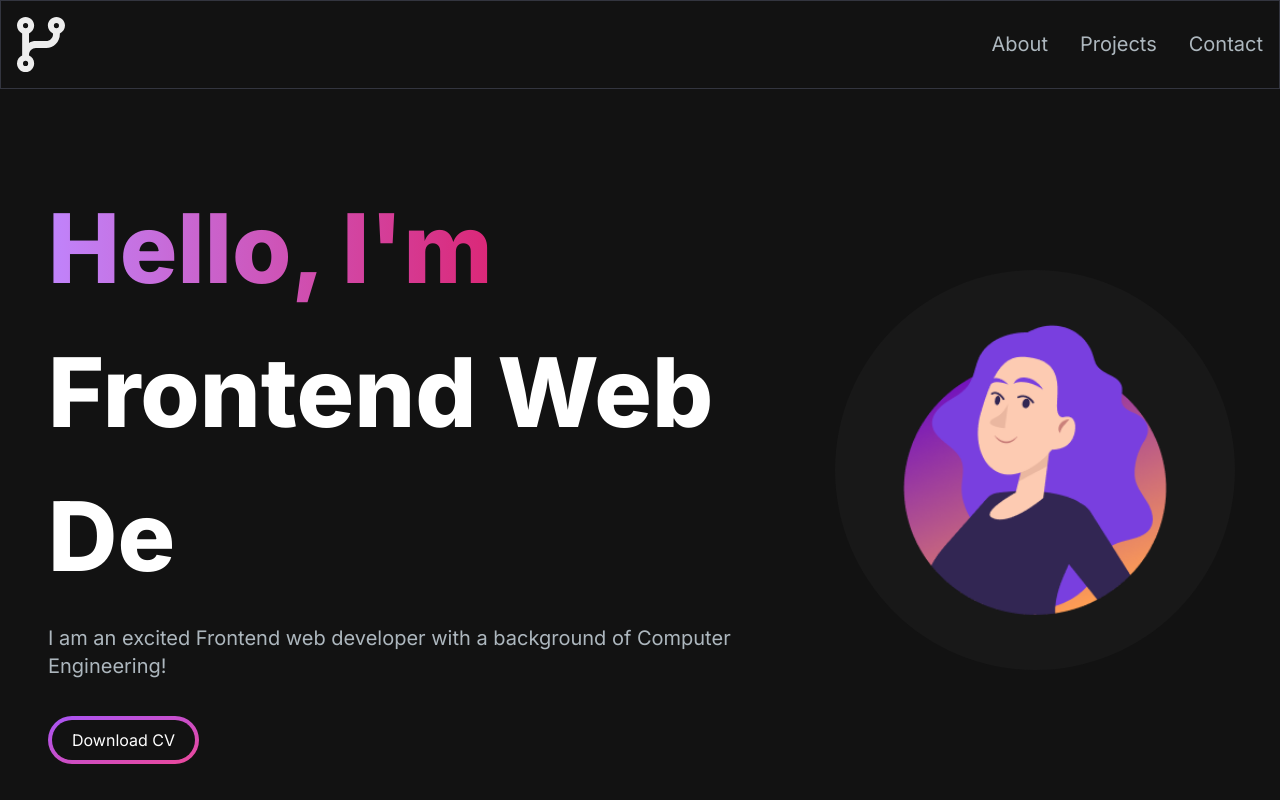
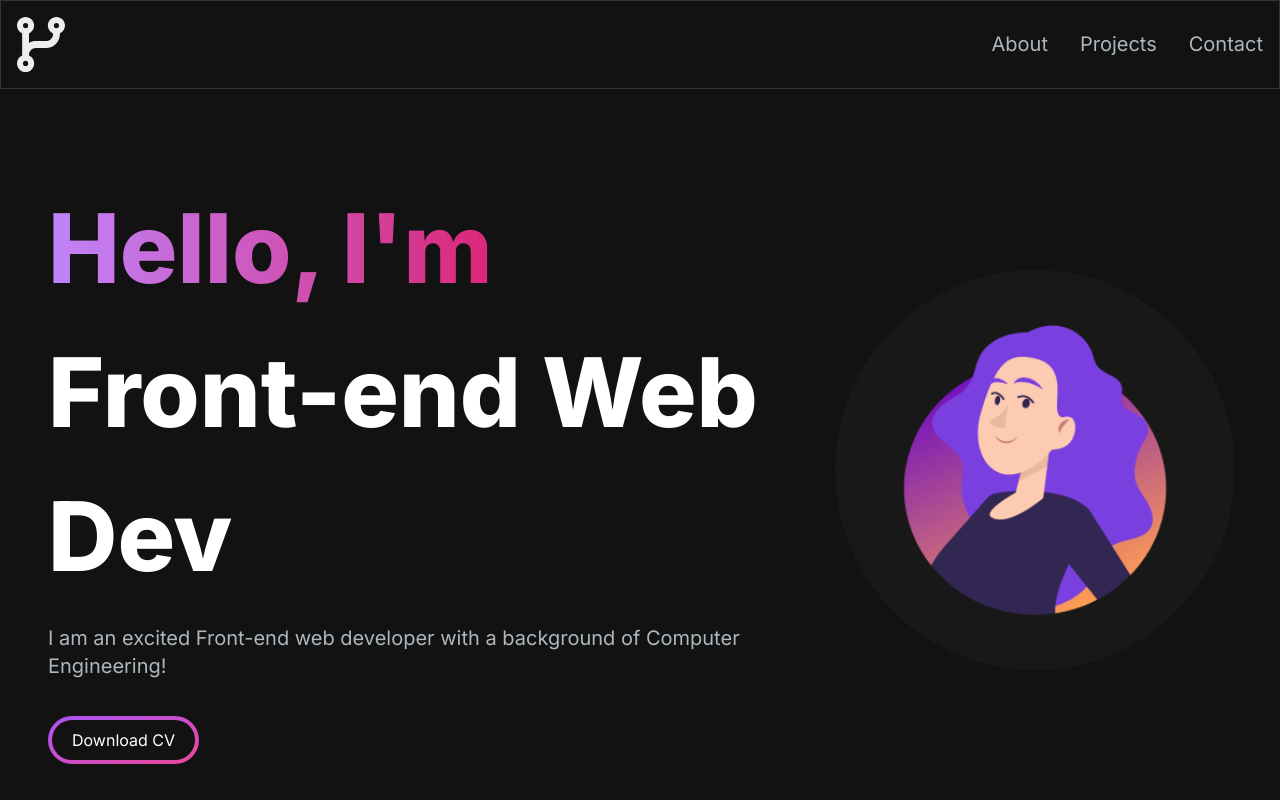
Before and after one commit to eblaekerdiker/eblaekerdiker-portfolio, a Next.js app: page / in a window 1280 px wide. Shown: the top 800 px of the page. Built offline with nearby package versions, Linux system fonts and the light colour scheme.

Commit message:
Typo fix

```diff
--- a/src/app/components/HeroSection.jsx
+++ b/src/app/components/HeroSection.jsx
@@ -24,7 +24,7 @@ const HeroSection = () => {
               sequence={[
                 "Ebla",
                 2000,
-                "Frontend Web Developer",
+                "Front-end Web Developer",
                 2000,
               ]}
               wrapper="span"
@@ -33,7 +33,7 @@ const HeroSection = () => {
             />
           </h1>
           <p className="text-[#ADB7BE] text-base sm:text-lg mb-6 lg:text-xl">
-            I am an excited Frontend web developer with a background of Computer Engineering!
+            I am an excited Front-end web developer with a background of Computer Engineering!
           </p>
           <div>
             <Link
```
